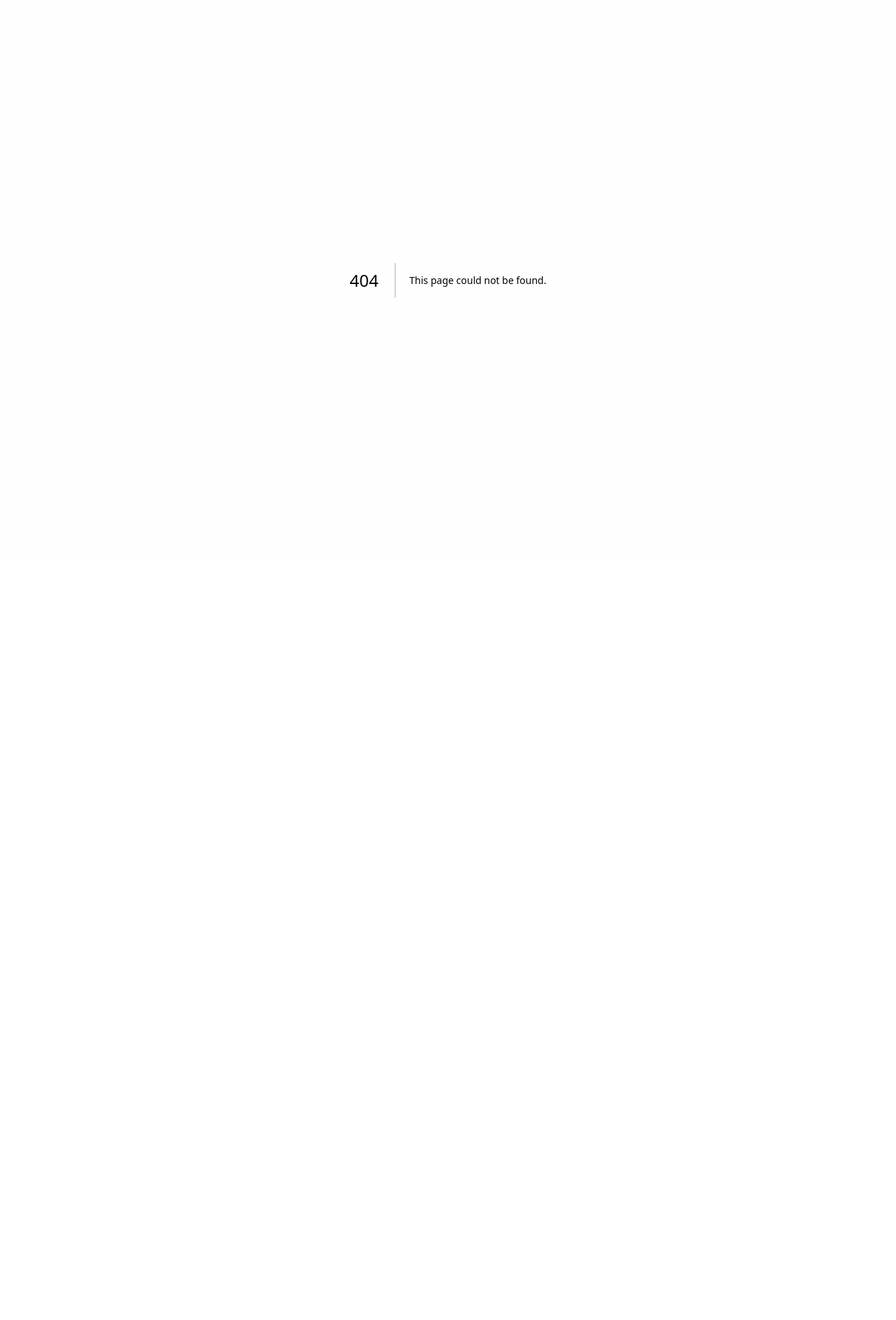
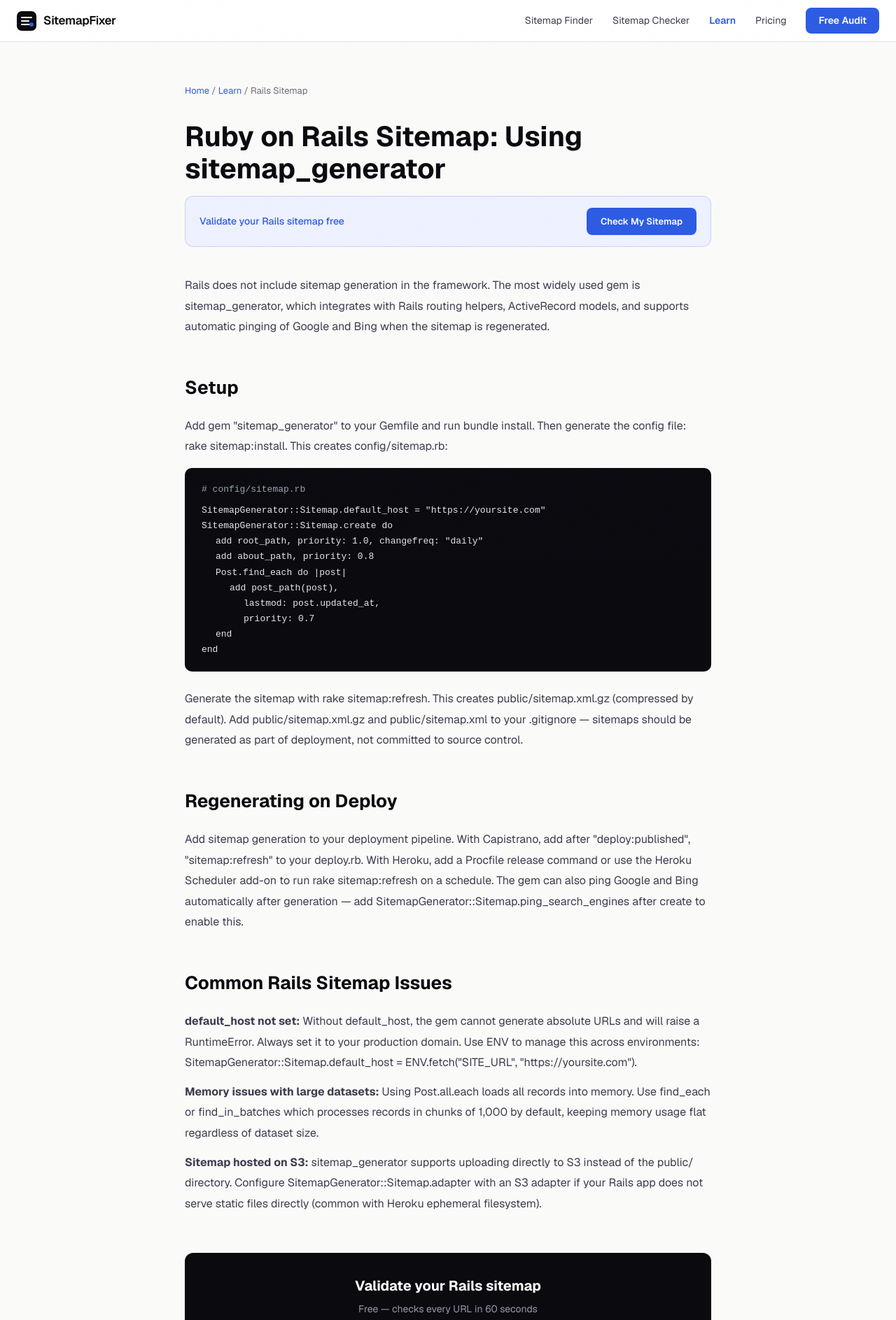
Before and after one commit to Watermelon-Coctail-Bar/sitemap-fixer, a Next.js app: page /learn/rails-sitemap in a window 1280 px wide. Before the commit this address had no page. Shown: the top 1887 px of the page at 70% size. Before the commit the page ends 800 px from the top, so only its background shows below. Built offline with nearby package versions, Linux system fonts and the light colour scheme.

Commit message:
Create page.tsx

```diff
--- /dev/null
+++ b/src/app/learn/rails-sitemap/page.tsx
@@ -0,0 +1,55 @@
+import type { Metadata } from 'next';
+export const metadata: Metadata = {
+  title: 'Ruby on Rails Sitemap: Using sitemap_generator Gem | SitemapFixer',
+  description: "How to generate an XML sitemap in Ruby on Rails using the sitemap_generator gem. Configuration, dynamic content, pinging Google, and common fixes.",
+  alternates: { canonical: 'https://sitemapfixer.com/learn/rails-sitemap' },
+};
+export default function Page() {
+  return (
+    <div style={{ maxWidth: 800, margin: '0 auto', padding: '60px 24px' }}>
+      <nav style={{ fontSize: 13, color: '#6b6b7d', marginBottom: 32 }}>
+        <a href="/" style={{ color: '#2d5be3', textDecoration: 'none' }}>Home</a>{' / '}
+        <a href="/learn" style={{ color: '#2d5be3', textDecoration: 'none' }}>Learn</a>{' / '}
+        <span>Rails Sitemap</span>
+      </nav>
+      <h1 style={{ fontSize: 40, fontWeight: 700, color: '#0a0a0f', marginBottom: 16, lineHeight: 1.15 }}>Ruby on Rails Sitemap: Using sitemap_generator</h1>
+      <div style={{ background: '#eef1ff', border: '1px solid rgba(45,91,227,0.2)', borderRadius: 12, padding: '16px 20px', marginBottom: 40, display: 'flex', alignItems: 'center', justifyContent: 'space-between', gap: 16 }}>
+        <span style={{ fontSize: 14, color: '#2d5be3', fontWeight: 500 }}>Validate your Rails sitemap free</span>
+        <a href="/" style={{ background: '#2d5be3', color: 'white', padding: '10px 20px', borderRadius: 8, textDecoration: 'none', fontWeight: 600, fontSize: 13 }}>Check My Sitemap</a>
+      </div>
+      <div style={{ fontSize: 16, color: '#3d3d4f', lineHeight: 1.85 }}>
+        <p style={{ marginBottom: 24 }}>Rails does not include sitemap generation in the framework. The most widely used gem is sitemap_generator, which integrates with Rails routing helpers, ActiveRecord models, and supports automatic pinging of Google and Bing when the sitemap is regenerated.</p>
+
+        <h2 style={{ fontSize: 26, fontWeight: 700, color: '#0a0a0f', marginTop: 48, marginBottom: 16 }}>Setup</h2>
+        <p style={{ marginBottom: 16 }}>Add gem "sitemap_generator" to your Gemfile and run bundle install. Then generate the config file: rake sitemap:install. This creates config/sitemap.rb:</p>
+        <div style={{ background: '#0a0a0f', borderRadius: 10, padding: '20px 24px', marginBottom: 24, fontFamily: 'monospace', fontSize: 13, color: '#e5e7eb', lineHeight: 1.7, overflowX: 'auto' }}>
+          <div style={{ color: '#9ca3af', marginBottom: 8 }}># config/sitemap.rb</div>
+          <div>SitemapGenerator::Sitemap.default_host = "https://yoursite.com"</div>
+          <div>SitemapGenerator::Sitemap.create do</div>
+          <div style={{ paddingLeft: 20 }}>add root_path, priority: 1.0, changefreq: "daily"</div>
+          <div style={{ paddingLeft: 20 }}>add about_path, priority: 0.8</div>
+          <div style={{ paddingLeft: 20 }}>Post.find_each do |post|</div>
+          <div style={{ paddingLeft: 40 }}>add post_path(post),</div>
+          <div style={{ paddingLeft: 60 }}>lastmod: post.updated_at,</div>
+          <div style={{ paddingLeft: 60 }}>priority: 0.7</div>
+          <div style={{ paddingLeft: 20 }}>end</div>
+          <div>end</div>
+        </div>
+        <p style={{ marginBottom: 24 }}>Generate the sitemap with rake sitemap:refresh. This creates public/sitemap.xml.gz (compressed by default). Add public/sitemap.xml.gz and public/sitemap.xml to your .gitignore — sitemaps should be generated as part of deployment, not committed to source control.</p>
+
+        <h2 style={{ fontSize: 26, fontWeight: 700, color: '#0a0a0f', marginTop: 48, marginBottom: 16 }}>Regenerating on Deploy</h2>
+        <p style={{ marginBottom: 24 }}>Add sitemap generation to your deployment pipeline. With Capistrano, add after "deploy:published", "sitemap:refresh" to your deploy.rb. With Heroku, add a Procfile release command or use the Heroku Scheduler add-on to run rake sitemap:refresh on a schedule. The gem can also ping Google and Bing automatically after generation — add SitemapGenerator::Sitemap.ping_search_engines after create to enable this.</p>
+
+        <h2 style={{ fontSize: 26, fontWeight: 700, color: '#0a0a0f', marginTop: 48, marginBottom: 16 }}>Common Rails Sitemap Issues</h2>
+        <p style={{ marginBottom: 12 }}><strong>default_host not set:</strong> Without default_host, the gem cannot generate absolute URLs and will raise a RuntimeError. Always set it to your production domain. Use ENV to manage this across environments: SitemapGenerator::Sitemap.default_host = ENV.fetch("SITE_URL", "https://yoursite.com").</p>
+        <p style={{ marginBottom: 12 }}><strong>Memory issues with large datasets:</strong> Using Post.all.each loads all records into memory. Use find_each or find_in_batches which processes records in chunks of 1,000 by default, keeping memory usage flat regardless of dataset size.</p>
+        <p style={{ marginBottom: 24 }}><strong>Sitemap hosted on S3:</strong> sitemap_generator supports uploading directly to S3 instead of the public/ directory. Configure SitemapGenerator::Sitemap.adapter with an S3 adapter if your Rails app does not serve static files directly (common with Heroku ephemeral filesystem).</p>
+      </div>
+      <div style={{ background: '#0a0a0f', borderRadius: 12, padding: '32px', textAlign: 'center', marginTop: 56 }}>
+        <div style={{ fontSize: 20, fontWeight: 700, color: 'white', marginBottom: 8 }}>Validate your Rails sitemap</div>
+        <div style={{ color: '#9999aa', marginBottom: 20, fontSize: 14 }}>Free — checks every URL in 60 seconds</div>
+        <a href="/" style={{ background: 'white', color: '#0a0a0f', padding: '14px 28px', borderRadius: 8, textDecoration: 'none', fontWeight: 700 }}>Check My Sitemap Free</a>
+      </div>
+    </div>
+  );
+}
```
